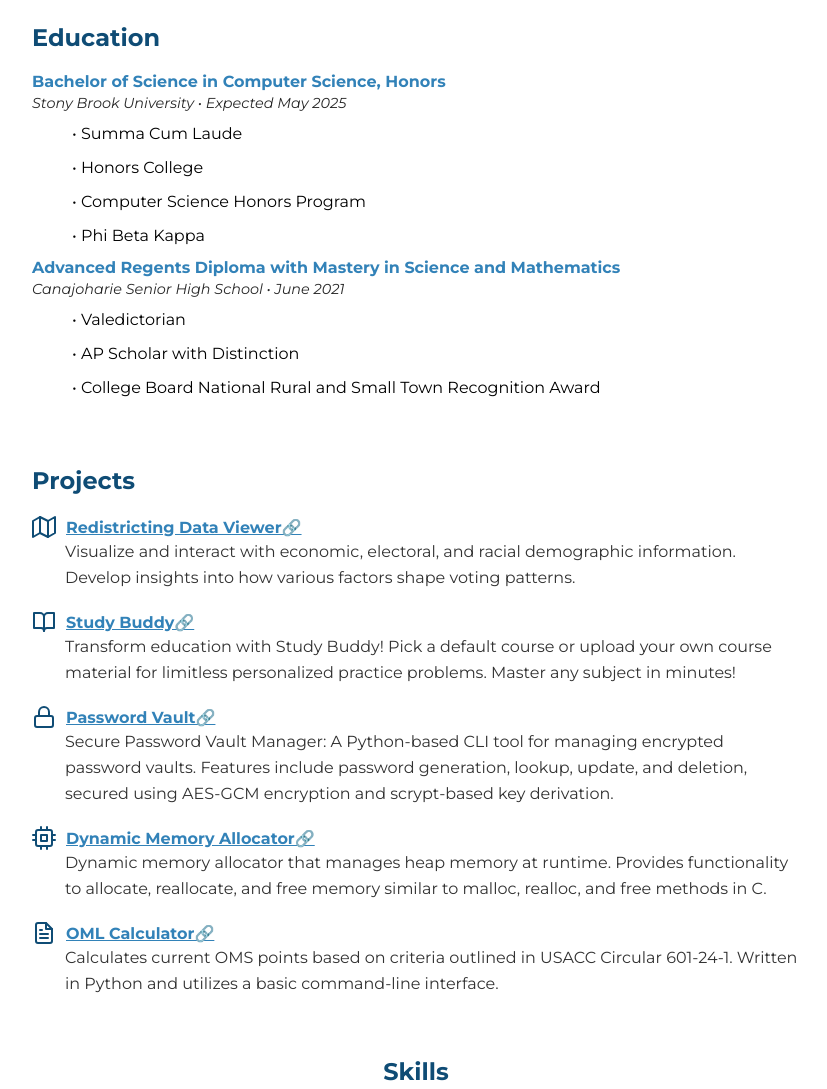
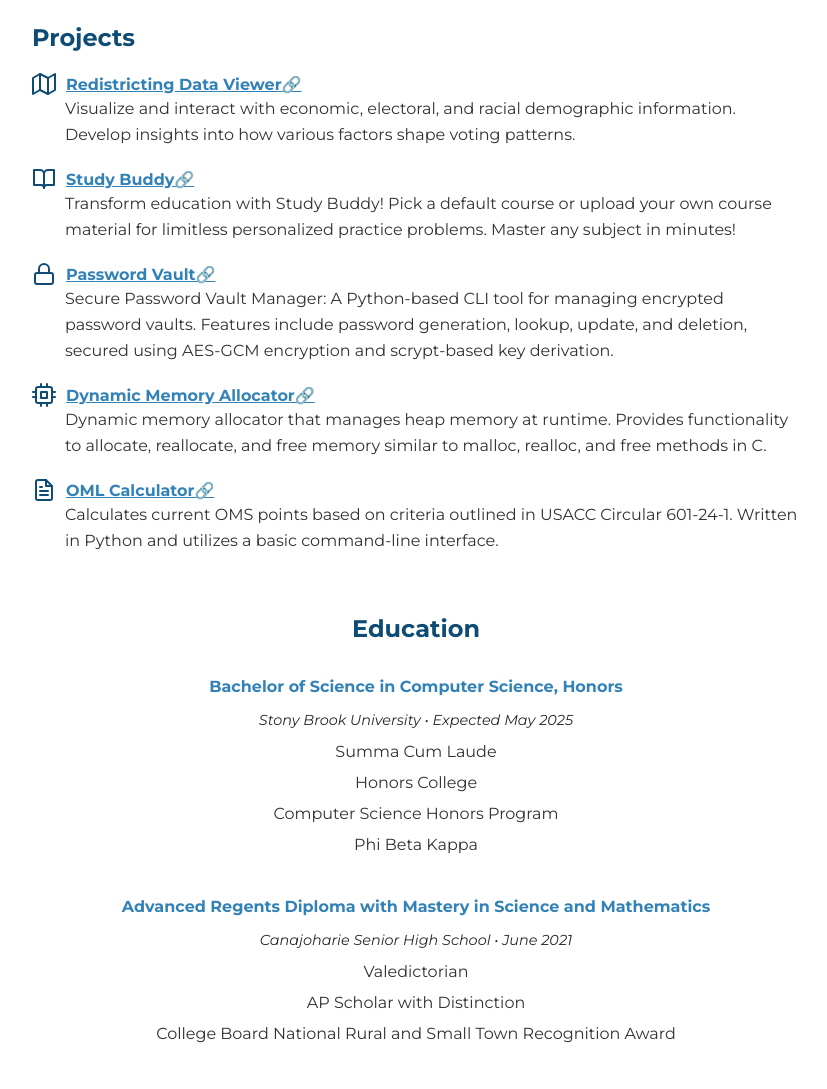
Before and after one commit to Ellixit/personal-website, a plain HTML site: page index.html in a window 1280 px wide. Shown: the part 1426-2515 px from the top of the page, without its empty margins (224-1051 px from the left). Drawn offline with Linux system fonts and the light colour scheme.

Commit message:
Restyled education

```diff
--- a/index.html
+++ b/index.html
@@ -15,8 +15,8 @@
             <div id="banner-buttons">
                 <a class="banner-button" href="#about" onclick="scrollToSection(event, 'about')"> About </a>
                 <a class="banner-button" href="#experience" onclick="scrollToSection(event, 'experience')"> Experience </a>
+                <a class="banner-button" href="#projects" onclick="scrollToSection(event, 'projects')"> Projects </a>
                 <a class="banner-button" href="#education" onclick="scrollToSection(event, 'education')"> Education </a>
-                <a class="banner-button" href="#projects" onclick="scrollToSection(event, 'projects')"> Projects </a>
                 <a class="banner-button" href="#skills" onclick="scrollToSection(event, 'skills')"> Skills </a>
             </div>
 
@@ -25,8 +25,8 @@
             <div class="nav-mobile w3-animate-right">
                 <a class="banner-button" href="#about" onclick="scrollToSection(event, 'about')"> About </a>
                 <a class="banner-button" href="#experience" onclick="scrollToSection(event, 'experience')"> Experience </a>
+                <a class="banner-button" href="#projects" onclick="scrollToSection(event, 'projects')"> Projects </a>
                 <a class="banner-button" href="#education" onclick="scrollToSection(event, 'education')"> Education </a>
-                <a class="banner-button" href="#projects" onclick="scrollToSection(event, 'projects')"> Projects </a>
                 <a class="banner-button" href="#skills" onclick="scrollToSection(event, 'skills')"> Skills </a>
             </div>
         </div>
@@ -85,23 +85,6 @@
             </dl>
         </div>
 
-        <div class="info-section" id="education">
-            <h2> Education </h2>
-            <dl>
-                <dt class="position-title"> Bachelor of Science in Computer Science, Honors </dt>
-                <dt class="position-info"> Stony Brook University • Expected May 2025 </dt>
-                    <dd> • Summa Cum Laude </dd>
-                    <dd> • Honors College </dd>
-                    <dd> • Computer Science Honors Program </dd>
-                    <dd> • Phi Beta Kappa </dd>
-                <dt class="position-title"> Advanced Regents Diploma with Mastery in Science and Mathematics </dt>
-                <dt class="position-info"> Canajoharie Senior High School • June 2021 </dt>
-                    <dd> • Valedictorian </dd>
-                    <dd> • AP Scholar with Distinction </dd>
-                    <dd> • College Board National Rural and Small Town Recognition Award </dd>
-            </dl>
-        </div>
-
         <div class="info-section" id="projects">
             <h2> Projects </h2>
             <div class="project-title">
@@ -149,6 +132,24 @@
                 Calculates current OMS points based on criteria outlined in USACC Circular 601-24-1.
                 Written in Python and utilizes a basic command-line interface.
             </p>
+        </div>
+
+        <div class="info-section" id="education">
+            <h2> Education </h2>
+            <div class="education-items">
+                <p class="education-title"> Bachelor of Science in Computer Science, Honors </p>
+                <p class="education-info"> Stony Brook University • Expected May 2025 </p>
+                    <p> Summa Cum Laude </p>
+                    <p> Honors College </p>
+                    <p> Computer Science Honors Program </p>
+                    <p> Phi Beta Kappa </p>
+                <br/>
+                <p class="education-title"> Advanced Regents Diploma with Mastery in Science and Mathematics </p>
+                <p class="education-info"> Canajoharie Senior High School • June 2021 </p>
+                    <p> Valedictorian </p>
+                    <p> AP Scholar with Distinction </p>
+                    <p> College Board National Rural and Small Town Recognition Award </p>
+            </div>
         </div>
 
         <div class="info-section" id="skills">
--- a/styles.css
+++ b/styles.css
@@ -53,10 +53,10 @@ dd {
     flex-direction: column;
     width: 60%;
 }
-#about, #skills {
+#about, #skills, #education {
     align-items: center;
 }
-#experience, #education, #projects {
+#experience, #projects {
     justify-content: flex-start;
     align-items: flex-start;
 }
@@ -163,11 +163,11 @@ dd {
     display: flex;
     gap: 20px
 }
-.position-title {
+.position-title, .education-title {
     color: #3282B8;
     font-weight: bold;
 }
-.position-info {
+.position-info, .education-info {
     padding-top: 3px;
     color: rgb(40, 40, 40);
     font-size: 0.9em;
@@ -176,6 +176,10 @@ dd {
 .poster {
     text-decoration: none;
     color: black;
+}
+.education-items {
+    text-align: center;
+    line-height: 15px;
 }
 .icon {
     width: 24px;
```
